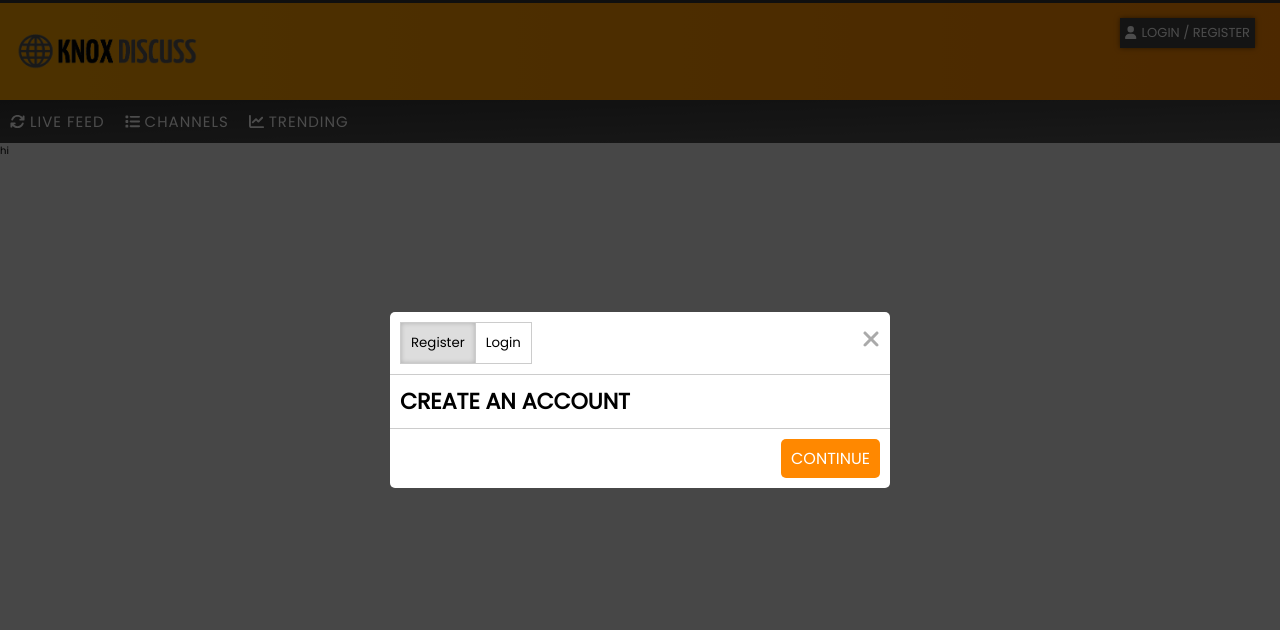
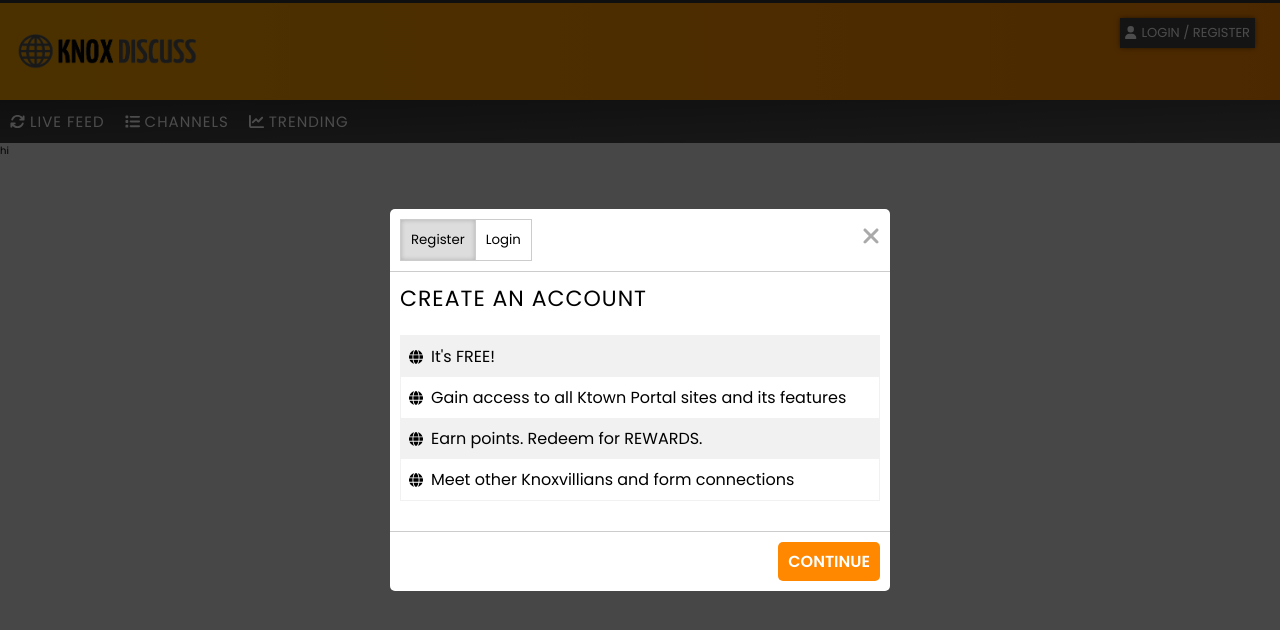
Before and after one commit to hjb1694/kdiscuss_nuxt, a Nuxt app: page / in a window 1280 px wide. Shown: the top 630 px of the page. Built offline with nearby package versions, Linux system fonts and the light colour scheme.

Commit message:
work on auth modal

```diff
--- a/components/AuthModal.vue
+++ b/components/AuthModal.vue
@@ -9,32 +9,66 @@
             </template>
             <template v-slot:modalbody>
                 <form v-if="formShowStates.registration" class="registration">
-                    <div v-show="registrationPartShowStates.intro" class="register-part register-part--intro">
+                    <div v-show="registrationPartShowStates[0]" class="register-part register-part--intro">
                         <h2>Create an Account</h2>
+                        <ul class="benefits-list">
+                            <li>
+                                <client-only>
+                                    <font-awesome-icon icon="fa fa-globe"></font-awesome-icon>
+                                </client-only>
+                                <p>It's FREE!</p>
+                            </li>
+                            <li>
+                                <client-only>
+                                    <font-awesome-icon icon="fa fa-globe"></font-awesome-icon>
+                                </client-only>
+                                <p>Gain access to all Ktown Portal sites and its features</p>
+                            </li>
+                            <li>
+                                <client-only>
+                                    <font-awesome-icon icon="fa fa-globe"></font-awesome-icon>
+                                </client-only>
+                                <p>Earn points. Redeem for REWARDS.</p>
+                            </li>
+                            <li>
+                                <client-only>
+                                    <font-awesome-icon icon="fa fa-globe"></font-awesome-icon>
+                                </client-only>
+                                <p>Meet other Knoxvillians and form connections</p>
+                            </li>
+                        </ul>
                     </div>
-                    <div v-show="registrationPartShowStates.part1" class="register-part register-part--1">
+                    <div v-show="registrationPartShowStates[1]" class="register-part register-part--1">
                         <h3>First Things First...</h3>
                         <p class="instruction">What is your Date of Birth?</p>
                         <FormGroup>
                             <select-field
+                            v-model="selectedMonth"
                             mode="single"
                             :options="months"
                             class="select"
                             placeholder="Month"
+                            :searchable="true"
                             />
                         </FormGroup>
                         <FormGroup>
                             <select-field
+                            v-model="selectedDay"
+                            mode="single"
                             :options="days"
                             class="select"
                             placeholder="Day"
+                            :searchable="true"
                             />
                         </FormGroup>
                         <FormGroup>
                             <select-field
+                            v-model="selectedYear"
+                            mode="single"
                             :options="years"
                             class="select"
                             placeholder="Year"
+                            :searchable="true"
                             />
                         </FormGroup>
                     </div>
@@ -44,8 +78,8 @@
                 </form>
             </template>
             <template v-slot:modalfooter>
-                <ButtonPrimary v-if="formButtonShowStates.regContinueBtn" type="button">Continue</ButtonPrimary>
-                <ButtonPrimary v-if="formButtonShowStates.regNextBtn" type="button">Next</ButtonPrimary>
+                <ButtonPrimary v-if="formButtonShowStates.regContinueBtn" type="button" @click="regNext">Continue</ButtonPrimary>
+                <ButtonPrimary v-if="formButtonShowStates.regNextBtn" type="button" @click="regNext">Next</ButtonPrimary>
                 <ButtonPrimary v-if="formButtonShowStates.regCompleteBtn" type="submit" form="registration">Complete Registration</ButtonPrimary>
                 <ButtonPrimary v-if="formButtonShowStates.loginBtn" type="submit">Login</ButtonPrimary>
             </template>
@@ -55,7 +89,7 @@
 
 <script lang="ts" setup>
 
-    import { computed, reactive } from  'vue';
+    import { computed, reactive, ref } from  'vue';
 
     const tabActiveStates = reactive({
         register: true,
@@ -75,23 +109,63 @@
     });
 
     const registrationPartShowStates = reactive({
-        intro: true,
-        part1: false
+        0: true,
+        1: false
     });
 
+    const selectedMonth = ref();
+    const selectedDay = ref();
+    const selectedYear = ref();
+
     const months = [
-        'January',
-        'Feburary',
-        'March',
-        'April',
-        'May',
-        'June',
-        'July',
-        'August',
-        'September',
-        'October',
-        'November',
-        'December'
+        {
+            value: '01',
+            label: 'January'
+        },
+        {
+            value: '02',
+            label: 'February'
+        },
+        {
+            value: '03',
+            label: 'March'
+        },
+        {
+            value: '04',
+            label: 'April'
+        },
+        {
+            value: '05',
+            label: 'May'
+        },
+        {
+            value: '06',
+            label: 'June'
+        },
+        {
+            value: '07',
+            label: 'July'
+        },
+        {
+            value: '08',
+            label: 'August'
+        },
+        {
+            value: '09',
+            label: 'September'
+        },
+        {
+            value: '10',
+            label: 'October'
+        },
+        {
+            value: '11',
+            label: 'November'
+        },
+        {
+            value: '12',
+            label: 'December'
+        }
     ]
 
     const days = computed(() => {
@@ -110,6 +184,34 @@
         }
         return y;
     });
+
+    const showRegPart = (part) => {
+        for(let step in registrationPartShowStates){
+            registrationPartShowStates[step] = false;
+        }
+        registrationPartShowStates[part] = true;
+    }
+
+    const showButton = (button) => {
+        for(let btn in formButtonShowStates){
+            formButtonShowStates[btn] = false;
+        }
+        formButtonShowStates[button] = true;
+    }
+
+    const currentRegStep = ref(0);
+
+    const regNext = () => {
+        currentRegStep.value++;
+        showRegPart(currentRegStep.value);
+        let button: string;
+        if(currentRegStep.value > 0 && currentRegStep.value < 3){
+            button = 'regNextBtn';
+        }else{
+            button = 'regCompleteBtn';
+        }
+        showButton(button);
+    }
 
 </script>
 
@@ -149,14 +251,38 @@
     h2,
     h3 {
         font-size:2.2rem;
+        font-weight:400;
     }
 
     h2 {
         text-transform: uppercase;
+        letter-spacing:1px;
     }
 
     .instruction {
         font-size:1.6rem;
         margin:2rem 0;
     }
+
+    .benefits-list{
+        list-style:none;
+        margin:2rem 0;
+        border:1px solid #f1f1f1;
+
+        li {
+            display:flex;
+            align-items: center;
+            font-size:1.4rem;
+            padding:.8rem;
+
+            &:nth-child(odd){
+                background:#f1f1f1;
+            }
+        }
+
+        p{
+            margin-left:.8rem;
+            font-size:1.6rem;
+        }
+    }
 </style>
--- a/components/ButtonPrimary.vue
+++ b/components/ButtonPrimary.vue
@@ -32,5 +32,6 @@
         text-transform: uppercase;
         padding:.7rem 1rem;
         font-size: 1.6rem;
+        font-weight: 600;
     }
 </style>
--- a/components/Modal.vue
+++ b/components/Modal.vue
@@ -38,6 +38,7 @@
             z-index:1001;
             box-shadow:rgba($black,.7);
             border-radius:5px;
+            background: $white;
         }
 
         &__header,
--- a/nuxt.config.ts
+++ b/nuxt.config.ts
@@ -19,7 +19,7 @@ export default defineNuxtConfig({
   ],
   googleFonts: {
     families: {
-      Poppins: true
+      Poppins: [400, 600, 700]
     }
   },
   // vue: {
--- a/plugins/font-awesome.ts
+++ b/plugins/font-awesome.ts
@@ -1,9 +1,9 @@
 import { library, config } from '@fortawesome/fontawesome-svg-core'
 import { FontAwesomeIcon } from '@fortawesome/vue-fontawesome'
-import { fas, faS, faUser, faRefresh, faChartLine, faList, faTimes } from '@fortawesome/free-solid-svg-icons';
+import { fas, faS, faUser, faRefresh, faChartLine, faList, faTimes, faGlobe } from '@fortawesome/free-solid-svg-icons';
 
 
-library.add(fas, faS, faUser, faRefresh, faChartLine, faList, faTimes)
+library.add(fas, faS, faUser, faRefresh, faChartLine, faList, faTimes, faGlobe)
 
 // This is important, we are going to let Nuxt worry about the CSS
 config.autoAddCss = false
```
